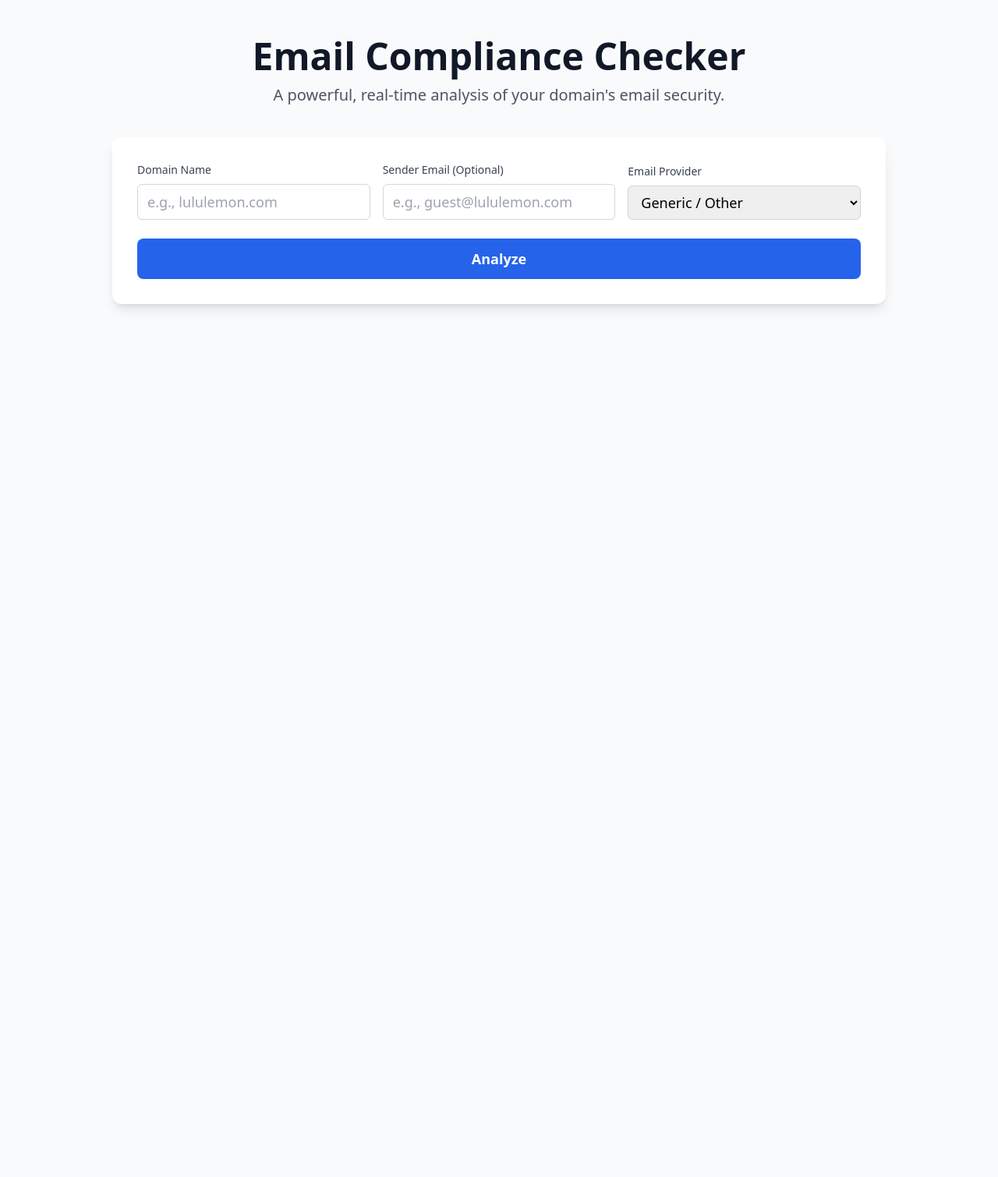
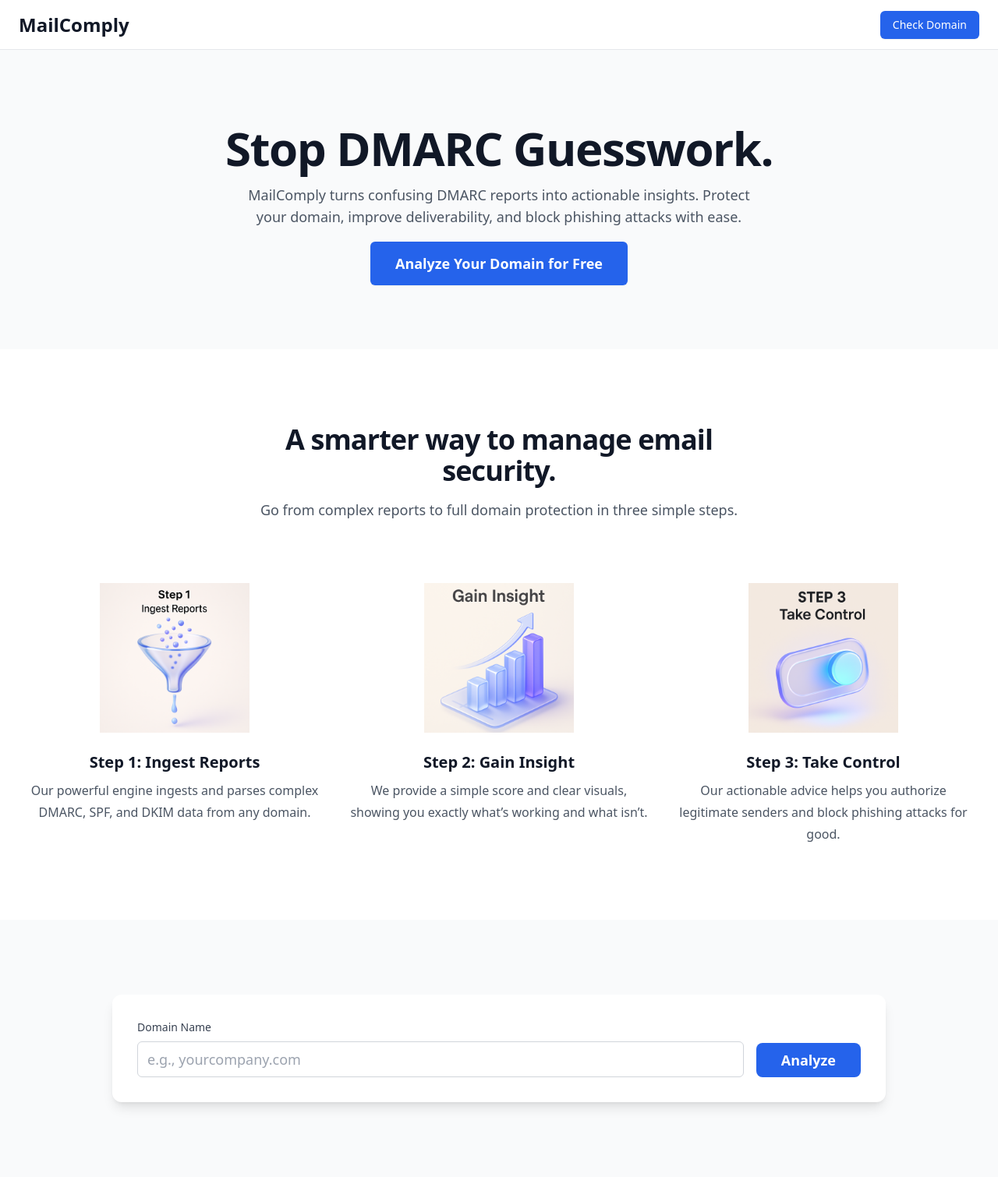
Before and after one commit to Hobnobdigital/email-compliance-checker, a website: page index.html in a window 1280 px wide. Shown: the whole page at 78% size. Before the commit the page ends 800 px from the top, so only its background shows below. Drawn offline with nearby package versions, Linux system fonts and the light colour scheme.

Commit message:
Update index.html

```diff
--- a/index.html
+++ b/index.html
@@ -3,7 +3,7 @@
 <head>
     <meta charset="UTF-8">
     <meta name="viewport" content="width=device-width, initial-scale=1.0">
-    <title>Email Compliance Checker</title>
+    <title>MailComply - Modern DMARC Monitoring</title>
     <script src="https://cdn.tailwindcss.com"></script>
     <style>
         @keyframes spin { to { transform: rotate(360deg); } }
@@ -11,59 +11,95 @@
         .result-card { background-color: white; border-radius: 0.75rem; box-shadow: 0 4px 6px -1px rgb(0 0 0 / 0.1), 0 2px 4px -2px rgb(0 0 0 / 0.1); padding: 1.5rem; }
     </style>
 </head>
-<body class="bg-gray-50 font-sans">
-    <div class="container mx-auto px-4 py-12 max-w-5xl">
-        <div class="text-center mb-10">
-            <h1 class="text-5xl font-bold text-gray-900 mb-3">Email Compliance Checker</h1>
-            <p class="text-xl text-gray-600">A powerful, real-time analysis of your domain's email security.</p>
+<body class="bg-white font-sans">
+    <main class="flex min-h-screen w-full flex-col">
+      <header class="flex h-16 shrink-0 items-center justify-between border-b px-4 md:px-6">
+        <a href="/" class="text-2xl font-bold text-gray-900">
+          MailComply
+        </a>
+        <a
+          href="#"
+          onclick="document.getElementById('analysis-section').scrollIntoView({ behavior: 'smooth' });"
+          class="rounded-md bg-blue-600 px-4 py-2 text-sm font-medium text-white shadow-sm transition-colors hover:bg-blue-500"
+        >
+          Check Domain
+        </a>
+      </header>
+
+      <section class="flex flex-col items-center bg-gray-50 px-4 py-20 text-center sm:py-24">
+        <h1 class="text-4xl font-bold tracking-tight text-gray-900 sm:text-5xl md:text-6xl">
+          Stop DMARC Guesswork.
+        </h1>
+        <p class="mx-auto mt-4 max-w-2xl text-lg text-gray-600">
+          MailComply turns confusing DMARC reports into actionable insights.
+          Protect your domain, improve deliverability, and block phishing attacks
+          with ease.
+        </p>
+        <div class="mt-8">
+          <a
+            href="#"
+            onclick="document.getElementById('analysis-section').scrollIntoView({ behavior: 'smooth' });"
+            class="rounded-md bg-blue-600 px-8 py-4 text-lg font-semibold text-white shadow-sm transition-colors hover:bg-blue-500"
+          >
+            Analyze Your Domain for Free
+          </a>
         </div>
+      </section>
 
-        <div class="bg-white rounded-xl shadow-lg p-8 mb-8">
-            <div class="grid grid-cols-1 md:grid-cols-3 gap-4 items-end">
-                <div>
-                    <label for="domain" class="block text-sm font-medium text-gray-700 mb-2">Domain Name</label>
-                    <input type="text" id="domain" placeholder="e.g., lululemon.com" class="w-full text-lg px-3 py-2 border border-gray-300 rounded-md focus:outline-none focus:ring-2 focus:ring-blue-500">
-                </div>
-                <div>
-                    <label for="sender" class="block text-sm font-medium text-gray-700 mb-2">Sender Email (Optional)</label>
-                    <input type="email" id="sender" placeholder="e.g., guest@lululemon.com" class="w-full text-lg px-3 py-2 border border-gray-300 rounded-md focus:outline-none focus:ring-2 focus:ring-blue-500">
-                </div>
-                 <div>
-                    <label for="esp" class="block text-sm font-medium text-gray-700 mb-2">Email Provider</label>
-                    <select id="esp" class="w-full text-lg px-3 py-2 border border-gray-300 rounded-md focus:outline-none focus:ring-2 focus:ring-blue-500"></select>
+      <section class="w-full py-20 sm:py-24">
+        <div class="mx-auto max-w-7xl px-6 lg:px-8">
+          <div class="mx-auto max-w-2xl text-center">
+            <h2 class="text-3xl font-bold tracking-tight text-gray-900 sm:text-4xl">
+              A smarter way to manage email security.
+            </h2>
+            <p class="mt-4 text-lg text-gray-600">
+              Go from complex reports to full domain protection in three simple steps.
+            </p>
+          </div>
+          <div class="mx-auto mt-16 grid max-w-2xl grid-cols-1 gap-x-8 gap-y-16 sm:mt-20 lg:mx-0 lg:max-w-none lg:grid-cols-3">
+            <div class="flex flex-col items-center text-center">
+                <div class="relative h-48 w-48"><img src="/step-1-ingest.png" alt="Ingest Reports"></div>
+                <h3 class="mt-6 text-xl font-semibold leading-7 text-gray-900">Step 1: Ingest Reports</h3>
+                <p class="mt-2 text-base leading-7 text-gray-600">Our powerful engine ingests and parses complex DMARC, SPF, and DKIM data from any domain.</p>
+            </div>
+            <div class="flex flex-col items-center text-center">
+                <div class="relative h-48 w-48"><img src="/step-2-insight.png" alt="Gain Insight"></div>
+                <h3 class="mt-6 text-xl font-semibold leading-7 text-gray-900">Step 2: Gain Insight</h3>
+                <p class="mt-2 text-base leading-7 text-gray-600">We provide a simple score and clear visuals, showing you exactly what’s working and what isn’t.</p>
+            </div>
+            <div class="flex flex-col items-center text-center">
+                <div class="relative h-48 w-48"><img src="/step-3-control.png" alt="Take Control"></div>
+                <h3 class="mt-6 text-xl font-semibold leading-7 text-gray-900">Step 3: Take Control</h3>
+                <p class="mt-2 text-base leading-7 text-gray-600">Our actionable advice helps you authorize legitimate senders and block phishing attacks for good.</p>
+            </div>
+          </div>
+        </div>
+      </section>
+
+      <section id="analysis-section" class="w-full bg-gray-50 py-20 sm:py-24">
+         <div class="container mx-auto px-4 max-w-5xl">
+            <div class="bg-white rounded-xl shadow-lg p-8">
+                <div class="flex flex-col md:flex-row items-end gap-4">
+                    <div class="w-full">
+                        <label for="domain" class="block text-sm font-medium text-gray-700 mb-2">Domain Name</label>
+                        <input type="text" id="domain" placeholder="e.g., yourcompany.com" class="w-full text-lg px-3 py-2 border border-gray-300 rounded-md focus:outline-none focus:ring-2 focus:ring-blue-500">
+                    </div>
+                    <button id="analyze-button" onclick="runAnalysis()" class="w-full md:w-auto bg-blue-600 text-white py-2 px-8 rounded-lg font-semibold hover:bg-blue-700 transition duration-200 text-lg whitespace-nowrap">
+                        Analyze
+                    </button>
                 </div>
             </div>
-            <button id="analyze-button" onclick="runAnalysis()" class="mt-6 w-full bg-blue-600 text-white py-3 px-8 rounded-lg font-semibold hover:bg-blue-700 transition duration-200 text-lg">
-                Analyze
-            </button>
+            <div id="results-container" class="hidden mt-8"></div>
         </div>
+      </section>
 
-        <div id="results-container" class="hidden"></div>
-    </div>
-
+    </main>
 <script>
+    // This is the same JavaScript logic from our original index.html file that calls our API engine.
     const API_ENDPOINT = '/api/check';
-    const providerDb = {
-        'generic': { name: 'Generic / Other' }, 'google-workspace': { name: 'Google Workspace' },
-        'microsoft365': { name: 'Microsoft 365' }, 'mailchimp': { name: 'Mailchimp' },
-        'sendgrid': { name: 'SendGrid' }, 'klaviyo': { name: 'Klaviyo' }, 'hubspot': { name: 'HubSpot' },
-        'brevo': { name: 'Brevo (Sendinblue)' }, 'mailerlite': { name: 'MailerLite' }, 'postmark': { name: 'Postmark' },
-        'mailgun': { name: 'Mailgun' }, 'amazonses': { name: 'Amazon SES' },
-    };
-
-    document.addEventListener('DOMContentLoaded', () => {
-        const select = document.getElementById('esp');
-        for (const [key, provider] of Object.entries(providerDb)) {
-            const option = document.createElement('option');
-            option.value = key;
-            option.textContent = provider.name;
-            select.appendChild(option);
-        }
-    });
 
     async function runAnalysis() {
         const domain = document.getElementById('domain').value.trim();
-        const esp = document.getElementById('esp').value;
         if (!/^[a-z0-9.-]+\.[a-z]{2,}$/i.test(domain)) {
             alert('Please enter a valid domain name.');
             return;
@@ -75,15 +111,20 @@
         button.disabled = true;
         button.innerHTML = `<div class="w-6 h-6 border-4 border-white border-t-transparent rounded-full loading-spinner mx-auto"></div>`;
         resultsContainer.classList.remove('hidden');
-        resultsContainer.innerHTML = `<div class="text-center p-10"><p class="text-lg text-gray-600">Contacting your kitchen to prepare an analysis of ${domain}...</p></div>`;
+        resultsContainer.innerHTML = `<div class="text-center p-10"><p class="text-lg text-gray-600">Performing deep analysis on ${domain}...</p></div>`;
 
         try {
-            const response = await fetch(`${API_ENDPOINT}?domain=${domain}&esp=${esp}`);
+            const response = await fetch(`${API_ENDPOINT}?domain=${domain}`);
             const data = await response.json();
-            if (!response.ok) throw new Error(data.error || 'The kitchen is closed. The API failed to respond.');
+
+            if (!response.ok) {
+                throw new Error(data.error || 'An unknown error occurred.');
+            }
+
             displayResults(domain, data);
+
         } catch (error) {
-            resultsContainer.innerHTML = `<div class="result-card bg-red-50"><h3 class="font-bold text-red-700">Analysis Failed</h3><p class="text-red-600">${error.message}</p></div>`;
+            resultsContainer.innerHTML = `<div class="bg-red-100 border-l-4 border-red-500 text-red-700 p-4 rounded-lg shadow-md"><h3 class="font-bold">Analysis Failed</h3><p>${error.message}</p></div>`;
         } finally {
             button.disabled = false;
             button.innerHTML = 'Analyze';
@@ -91,9 +132,12 @@
     }
 
     function displayResults(domain, data) {
+        const resultsContainer = document.getElementById('results-container');
+
         const score = calculateOverallScore(data);
         const grade = getGradeInfo(score);
-        document.getElementById('results-container').innerHTML = `
+
+        const resultsHTML = `
             <div class="result-card mb-8">
                 <div class="flex flex-col md:flex-row items-center justify-between">
                     <div class="text-center md:text-left mb-6 md:mb-0">
@@ -110,12 +154,18 @@
                     </div>
                 </div>
             </div>
+
             <div class="grid grid-cols-1 md:grid-cols-2 lg:grid-cols-3 gap-6">
-                ${createCardHTML(data.spf, getSpfDetails)} ${createCardHTML(data.dkim, getGenericDetails)}
-                ${createCardHTML(data.dmarc, getDmarcDetails)} ${createCardHTML(data.mx, getGenericDetails)}
-                ${createCardHTML(data.bimi, getGenericDetails)} ${createCardHTML(data.mtaSts, getGenericDetails)}
+                ${createCardHTML(data.spf, getSpfDetails)}
+                ${createCardHTML(data.dkim, getDkimDetails)}
+                ${createCardHTML(data.dmarc, getDmarcDetails)}
+                ${createCardHTML(data.mx, getMxDetails)}
+                ${createCardHTML(data.bimi, getGenericDetails)}
+                ${createCardHTML(data.mtaSts, getGenericDetails)}
             </div>
         `;
+
+        resultsContainer.innerHTML = resultsHTML;
     }
 
     function calculateOverallScore(data) {
@@ -139,11 +189,11 @@
     }
 
     function getGradeInfo(score) {
-        if (score >= 90) return { color: '#22c55e', description: 'Excellent Configuration' };
-        if (score >= 80) return { color: '#84cc16', description: 'Strong Configuration' };
-        if (score >= 70) return { color: '#facc15', description: 'Good, with room to improve' };
-        if (score >= 50) return { color: '#f97316', description: 'Needs Attention' };
-        return { color: '#ef4444', description: 'Critical Issues Found' };
+        if (score >= 90) return { grade: 'A+', color: '#22c55e', description: 'Excellent Configuration' };
+        if (score >= 80) return { grade: 'A', color: '#84cc16', description: 'Strong Configuration' };
+        if (score >= 70) return { grade: 'B', color: '#facc15', description: 'Good, with room to improve' };
+        if (score >= 50) return { grade: 'C', color: '#f97316', description: 'Needs Attention' };
+        return { grade: 'F', color: '#ef4444', description: 'Critical Issues Found' };
     }
 
     function createCardHTML(data, detailGenerator) {
@@ -182,6 +232,19 @@
         };
     }
 
+    function getDkimDetails(data) {
+        let details = `<p class="font-semibold">${data?.info || 'N/A'}</p>`;
+        if(data?.status === 'fail') {
+             details += `<p class="text-xs text-gray-500 mt-2">Note: We check for common public selectors. If you use a custom selector, it may not be found by this tool.</p>`;
+        }
+        return {
+            title: 'DKIM',
+            details: details,
+            icon: data?.status === 'pass' ? '✓' : '✗',
+            color: data?.status === 'pass' ? '#22c55e' : '#ef4444',
+        };
+    }
+
     function getDmarcDetails(data) {
         let details = `<p class="font-semibold">${data?.info || 'N/A'}</p>`;
         if (data?.status === 'pass') {
@@ -198,6 +261,20 @@
             color: data?.status !== 'pass' ? '#ef4444' : (data.policy === 'reject' ? '#22c55e' : '#f97316'),
         };
     }
+
+    function getMxDetails(data) {
+        let details = `<p class="font-semibold">${data?.info || 'N/A'}</p>`;
+        if (data?.status === 'pass') {
+            details += `<p class="text-xs text-gray-500 mt-2">Mail servers found, your domain can receive email.</p>`;
+        }
+        return {
+            title: 'MX Records',
+            details: details,
+            icon: data?.status === 'pass' ? '✓' : '✗',
+            color: data?.status === 'pass' ? '#22c5f0' : '#ef4444',
+        };
+    }
+
 </script>
 </body>
 </html>
```
